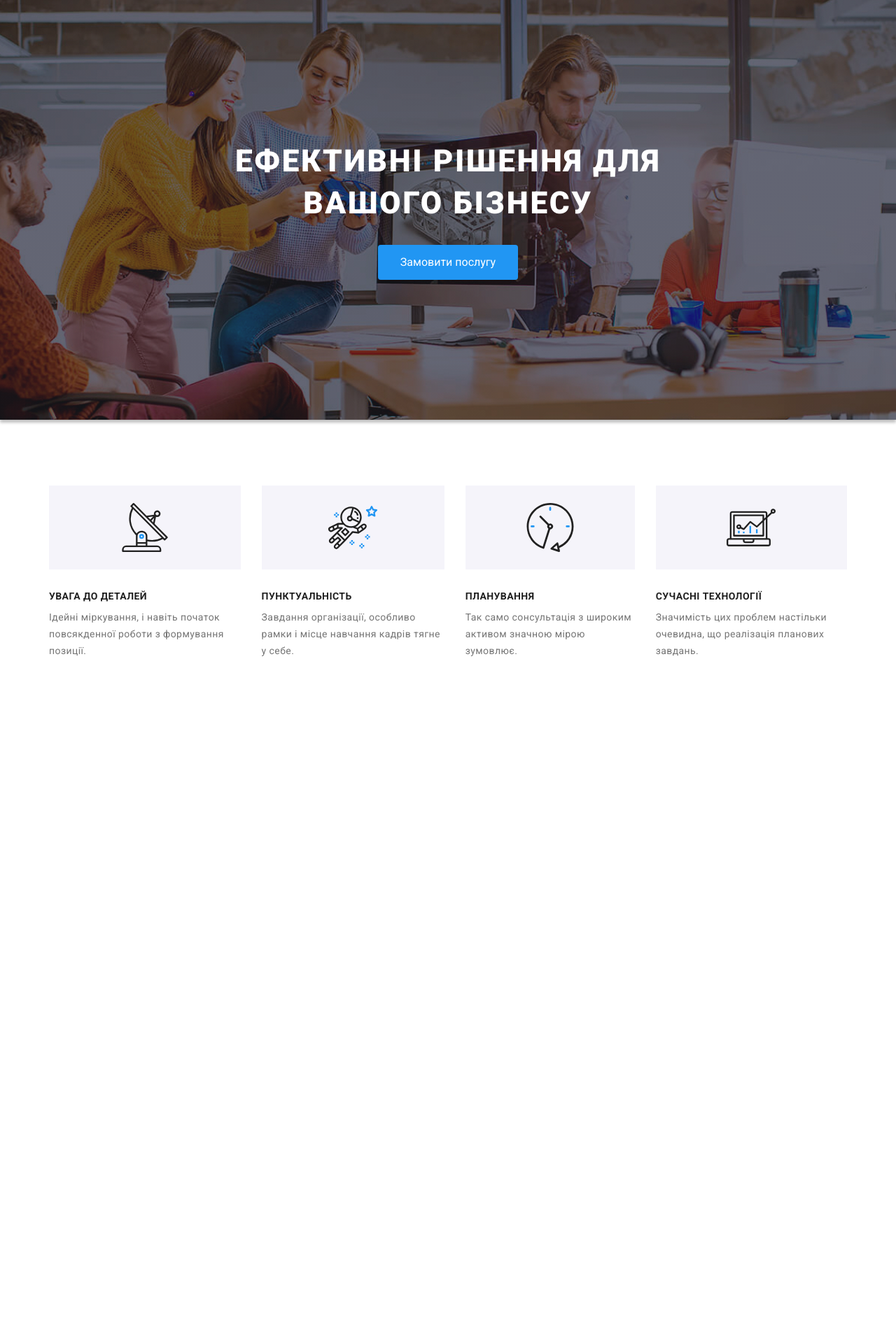
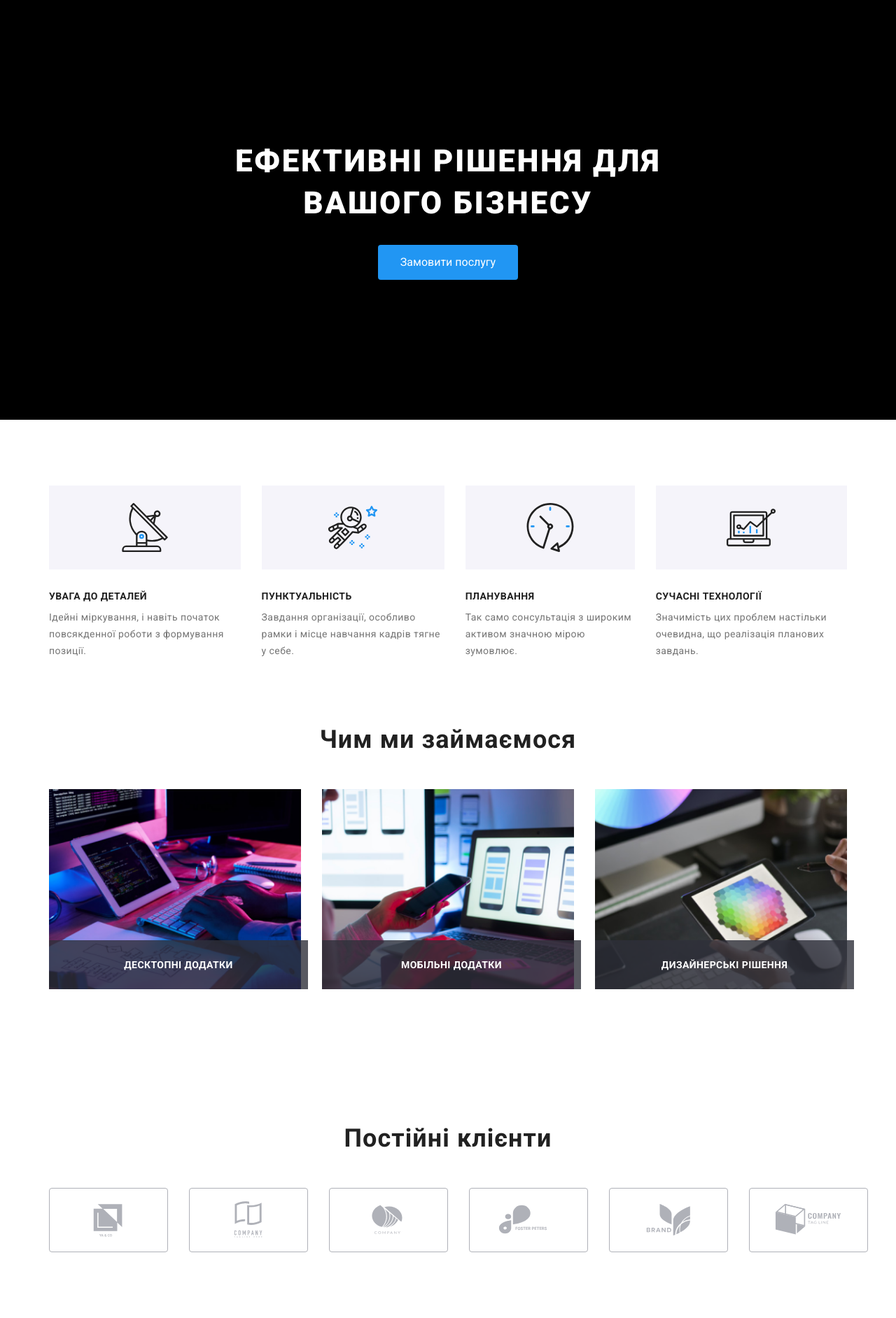
Before and after one commit to VychopenNazar/goit-markup-hw-08, a plain HTML site: page index.html in a window 1280 px wide. Shown: the whole page at 70% size. Before the commit the page ends 1036 px from the top, so only its background shows below. Drawn offline with Linux system fonts and the light colour scheme.

Commit message:
Апдейт 2

```diff
--- a/index.html
+++ b/index.html
@@ -101,7 +101,7 @@
         </div>
       </section>
 
-      <!-- <section class="section work">
+      <section class="section work">
         <div class="container">
           <h2 class="work__title">Чим ми займаємося</h2>
           <ul class="work__list">
@@ -131,7 +131,7 @@
             </li>
           </ul>
         </div>
-      </section> -->
+      </section>
 
       <!-- <section class="section team">
         <div class="container">
@@ -281,7 +281,7 @@
         </div>
       </section> -->
 
-      <!-- <section class="section clients">
+      <section class="section clients">
         <div class="container">
           <h2 class="clients__title">Постійні клієнти</h2>
           <ul class="clients__list">
@@ -329,7 +329,7 @@
             </li>
           </ul>
         </div>
-      </section> -->
+      </section>
     </main>
 
     <!-- <footer class="ft">
--- a/sass/layout/main/_about.scss
+++ b/sass/layout/main/_about.scss
@@ -6,15 +6,17 @@
 
     @media screen and (min-width: 768px) {
       flex-direction: row;
-      flex-wrap: wrap;
-      flex-basis: calc((100% - 30px) / 2);
     }
 
-    @media screen and (min-width: 1200px) {
-      flex-direction: row;
-      flex-wrap: nowrap;
-      flex-basis: calc((100% - 30px) / 4);
+    @media screen and (min-width: 768px) and (max-width: 1199px) {
+      flex-wrap: wrap;
+      // justify-content: space-between;
+      // flex-basis: calc((100% - 30px) / 2);
     }
+
+    // @media screen and (min-width: 1200px) {
+    //   flex-basis: calc((100% - 30px) / 4);
+    // }
   }
 
   &__wrap {
@@ -33,7 +35,7 @@
     text-transform: uppercase;
     color: var(--title-clr);
     margin-bottom: 10px;
-    flex-basis: calc((100% - 30px) / 4);
+    // flex-basis: calc((100% - 30px) / 4);
   }
 
   &__text {
@@ -42,9 +44,3 @@
     letter-spacing: 0.03em;
   }
 }
-
-// .about {
-//   &__list {
-//     display: flex;
-//     gap: 30px;
-//   }
--- a/sass/layout/main/_clients.scss
+++ b/sass/layout/main/_clients.scss
@@ -1,19 +1,41 @@
 .clients {
+  @media screen and (max-width: 1199px) {
+    padding: 60px 0;
+  }
 
   &__title {
     font-weight: 700;
-    font-size: 36px;
-    line-height: 42px;
+    font-size: 28px;
+    line-height: calc(33px / 28px);
     text-align: center;
     letter-spacing: 0.03em;
+
     color: var(--title-clr);
-    margin-bottom: 50px;
+
+    margin-bottom: 30px;
+
+    @media screen and (min-width: 1200px) {
+      font-size: 36px;
+      line-height: calc(42px / 36px);
+
+      margin-bottom: 50px;
+    }
   }
-
   &__list {
     display: flex;
+    justify-content: space-between;
+    flex-wrap: wrap;
     gap: 30px;
-    flex-basis: calc((100% - 30px) / 6);
+    flex-basis: calc((100% - 30px) / 2);
+
+    @media screen and (min-width: 768px) {
+      flex-basis: calc((100% - 30px) / 3);
+    }
+
+    @media screen and (min-width: 1200px) {
+      flex-wrap: nowrap;
+      flex-basis: calc((100% - 30px) / 6);
+    }
   }
 
   &__link {
@@ -34,3 +56,40 @@
     border-color: var(--main-clr);
   }
 }
+
+// .clients {
+
+//   &__title {
+//     font-weight: 700;
+//     font-size: 36px;
+//     line-height: 42px;
+//     text-align: center;
+//     letter-spacing: 0.03em;
+//     color: var(--title-clr);
+//     margin-bottom: 50px;
+//   }
+
+//   &__list {
+//     display: flex;
+//     gap: 30px;
+//     flex-basis: calc((100% - 30px) / 6);
+//   }
+
+//   &__link {
+//     display: flex;
+//     align-items: center;
+//     justify-content: center;
+//     width: 170px;
+//     height: 92px;
+//     border: solid 1px var(--social-link-clr);
+//     border-radius: var(--border-radius);
+//     fill: var(--social-link-clr);
+//     transition: border-color var(--transition-main), fill var(--transition-main);
+//   }
+
+//   &__link:hover,
+//   &__link:focus {
+//     fill: var(--main-clr);
+//     border-color: var(--main-clr);
+//   }
+// }
--- a/sass/layout/main/_hero.scss
+++ b/sass/layout/main/_hero.scss
@@ -1,14 +1,16 @@
 .hero {
-  background-image: linear-gradient(to right, rgba(47, 48, 58, 0.4), rgba(47, 48, 58, 0.4)), url(../images/hero-bg.jpg);
-  // background-color: black;
-  background-repeat: no-repeat;
-  background-position: center;
   max-width: 1600px;
-  background-size: cover;
   margin: 0 auto;
-  box-shadow: 0px 4px 4px rgba(0, 0, 0, 0.25);
+
   padding: 118px 0;
   text-align: center;
+
+  // background-image: linear-gradient(to right, rgba(47, 48, 58, 0.4), rgba(47, 48, 58, 0.4)), url(../images/hero-bg.jpg);
+  // background-repeat: no-repeat;
+  // background-position: center;
+  // background-size: cover;
+  // box-shadow: 0px 4px 4px rgba(0, 0, 0, 0.25);
+  background-color: black;
 
   @media screen and (min-width: 1200px) {
     padding: 200px 0;
@@ -20,11 +22,18 @@
     line-height: calc(42 / 26);
     letter-spacing: 0.06em;
     text-transform: uppercase;
+
     color: var(--main-bg-clr);
+
+    width: 360px;
+
     margin-bottom: 30px;
-    width: 360px;
     margin-left: auto;
     margin-right: auto;
+
+    @media screen and (max-width: 479px) {
+      width: auto;
+    }
 
     @media screen and (min-width: 1200px) {
       font-size: 44px;
@@ -32,6 +41,7 @@
       width: 696px;
     }
   }
+
   &__btn {
     color: var(--main-bg-clr);
     background-color: var(--main-clr);
--- a/sass/layout/main/_work.scss
+++ b/sass/layout/main/_work.scss
@@ -1,11 +1,17 @@
 .work {
+  display: none;
+
+  @media screen and (min-width: 1200px) {
+    display: block;
     padding-top: 0;
 
     &__title {
       font-size: 36px;
       line-height: calc(42 / 36);
       letter-spacing: 0.03em;
+
       color: var(--title-clr);
+
       margin-bottom: 50px;
       text-align: center;
     }
@@ -33,12 +39,16 @@
 
     &__img-title {
       position: absolute;
+
       font-weight: 700;
       font-size: 14px;
       line-height: 16px;
       text-align: center;
       letter-spacing: 0.03em;
+
       text-transform: uppercase;
+
       color: var(--main-bg-clr);
     }
   }
+}
```
Also changed, not shown: css/main.css, css/main.min.css, 2 other files. Lines whose indentation alone changed are shown as unchanged.
